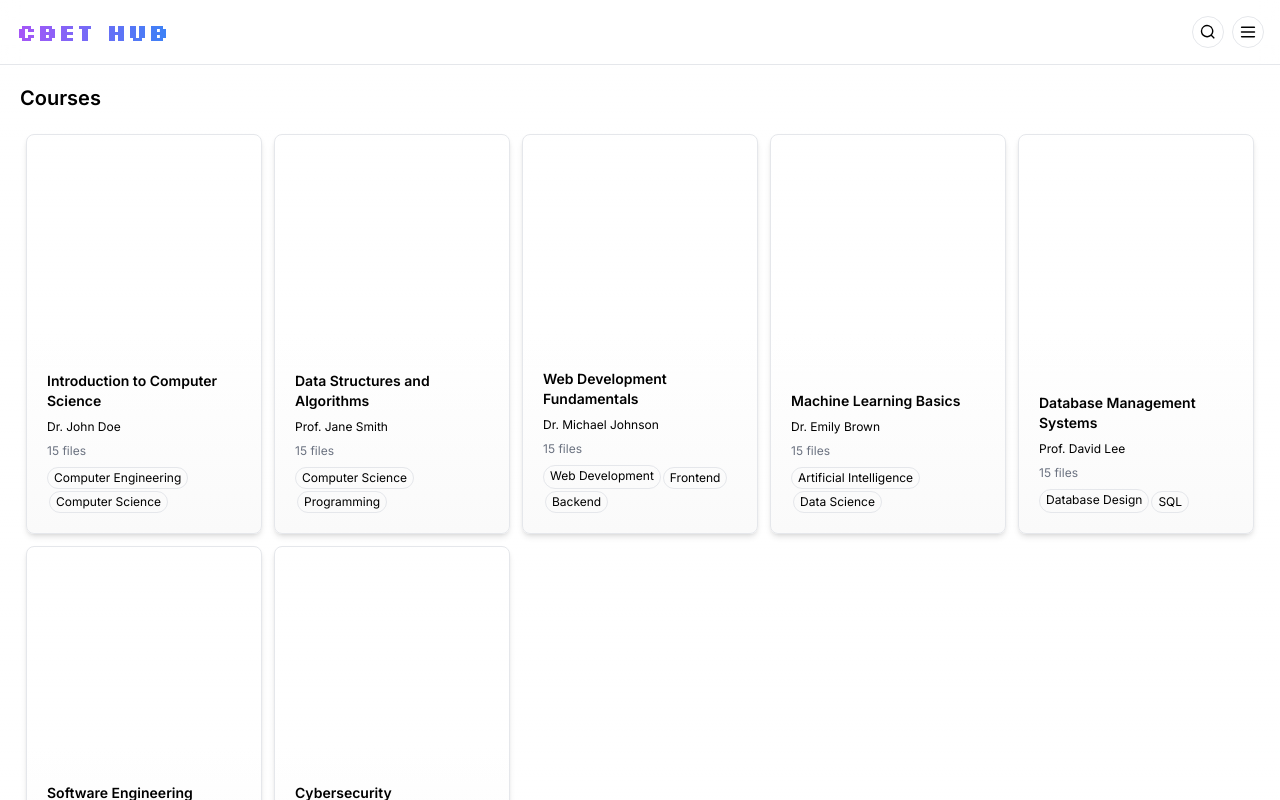
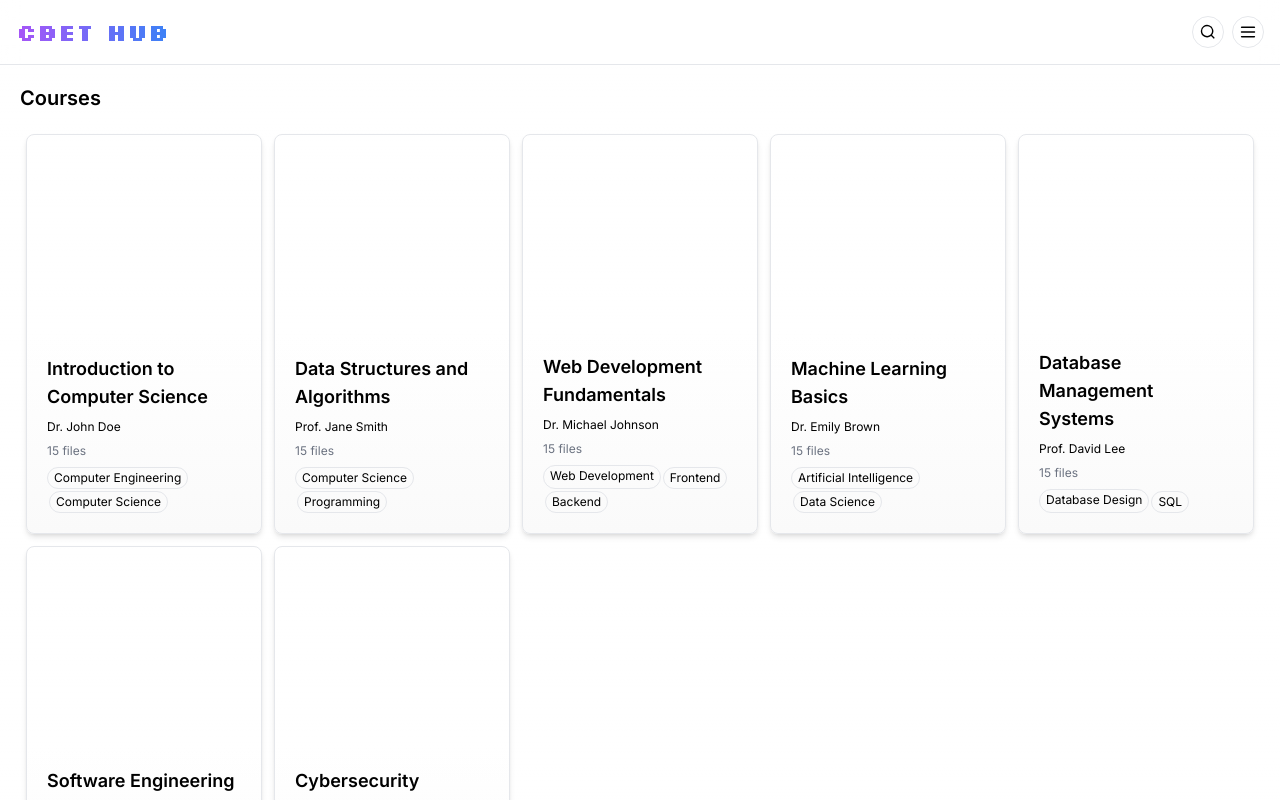
Before and after one commit to jdboachie/cbethub, a Next.js app: page / in a window 1280 px wide. Shown: the top 800 px of the page. Built offline with nearby package versions, Linux system fonts and the light colour scheme.

Commit message:
dev update

```diff
--- a/components/CourseCard.tsx
+++ b/components/CourseCard.tsx
@@ -15,12 +15,12 @@ const CourseCard = (
 ) => {
   return (
     <div
-        className='border dark:border-[#333] rounded-lg w-fit h-[50vh] max-sm:h-[40vh] p-5 justify-end items-start flex flex-col space-y-2 m-1.5 cursor-pointer
+        className='border dark:border-[#333] rounded-lg w-fit h-[50vh] max-sm:h-fit p-5 justify-end items-start flex flex-col space-y-2 m-1.5 cursor-pointer
                 bg-gradient-to-b from-transparent via-transparent to-zinc-50 shadow-md transition duration-300 ease-in-out hover:shadow-lg
                 dark:from-[#111] dark:via-[#111] dark:to-zinc-900 dark:shadow-lg'
     >
         <p
-            className='text-left text-sm max-sm:text-sm font-semibold dark:text-[#eee]'
+            className='text-left text-lg max-sm:text-sm font-semibold dark:text-[#eee]'
         >
             {courseName}
         </p>
```
